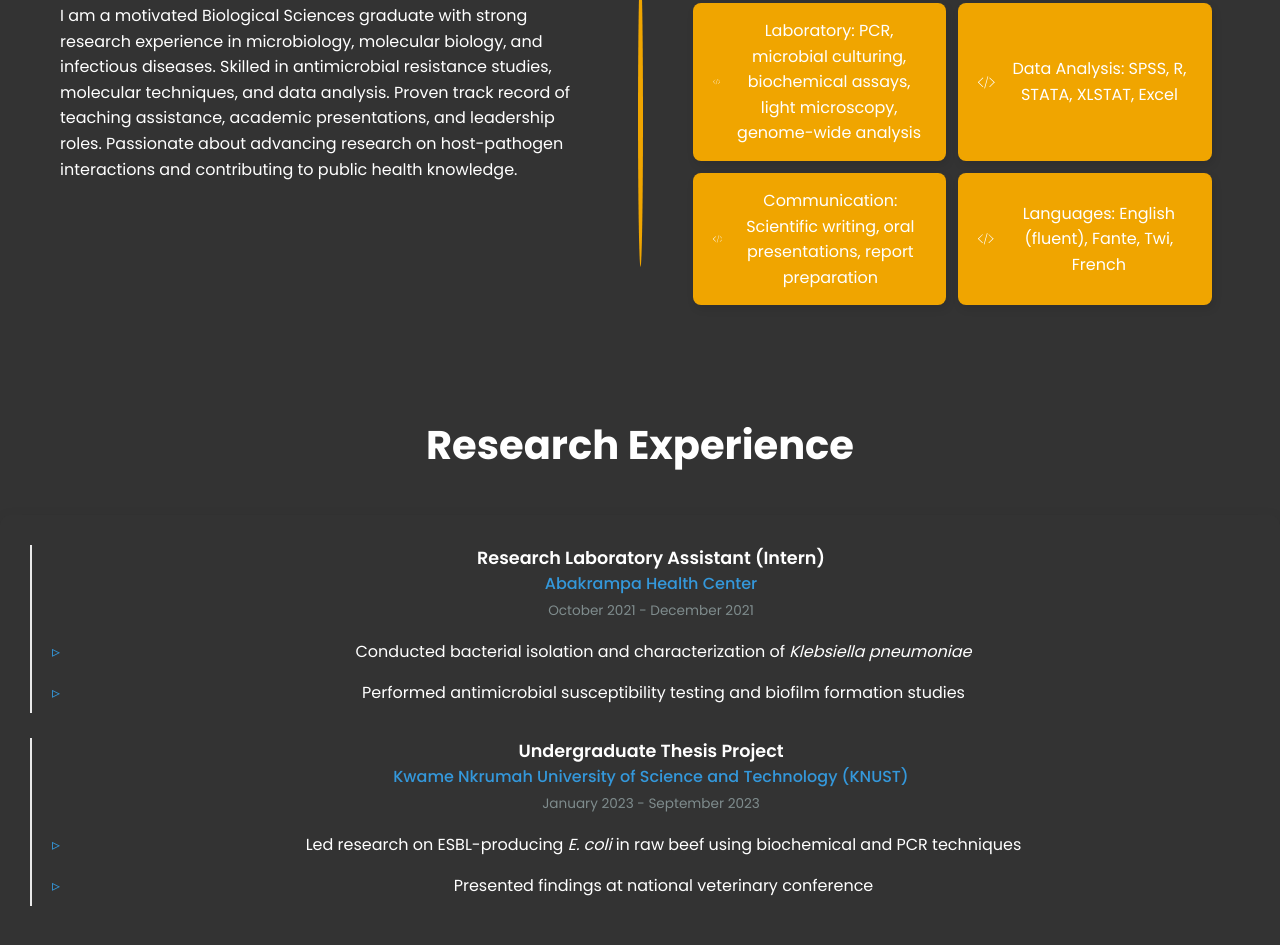
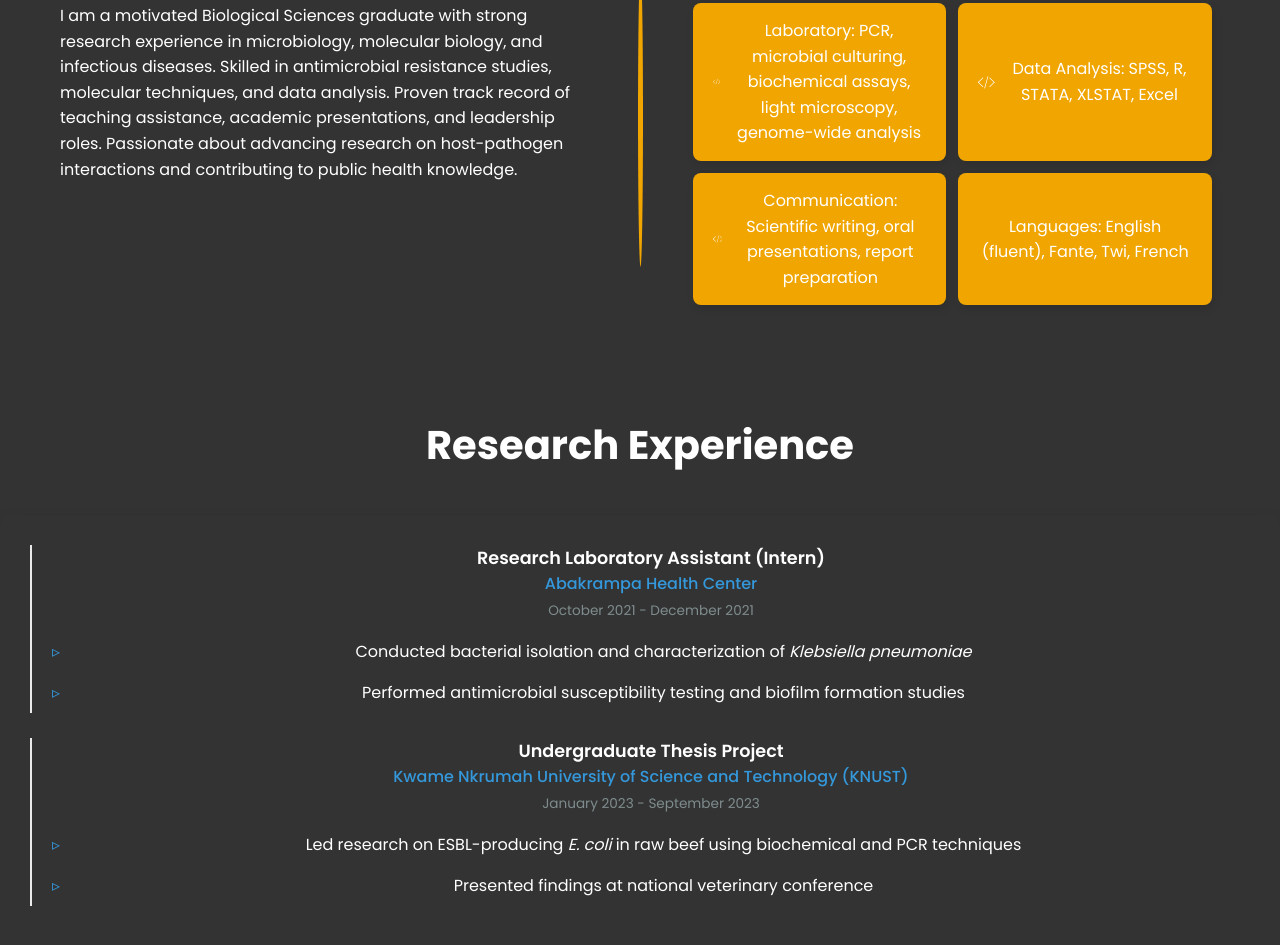
Before and after one commit to emma8-lab/main_portfolio, a plain HTML site: page index.html in a window 1280 px wide. Shown: the part 1109-2054 px from the top of the page. Drawn offline with Linux system fonts and the light colour scheme.

Commit message:
Editted skills

```diff
--- a/index.html
+++ b/index.html
@@ -202,34 +202,6 @@
                 </div>
 
                 <div class="skill-card">
-                    <?xml version="1.0" ?>
-                    <!DOCTYPE svg
-                        PUBLIC '-//W3C//DTD SVG 1.1//EN' 'http://www.w3.org/Graphics/SVG/1.1/DTD/svg11.dtd'><svg
-                        enable-background="new 0 0 512 512" id="Layer_1" version="1.1" viewBox="0 0 512 512"
-                        xml:space="preserve" xmlns="http://www.w3.org/2000/svg"
-                        xmlns:xlink="http://www.w3.org/1999/xlink">
-                        <g>
-                            <g>
-                                <path
-                                    d="M361.9,401.4c-2.8,0-5.5-1.1-7.6-3.2c-4-4.2-3.9-10.9,0.3-14.9l139.6-134.9c4.2-4,10.9-3.9,14.9,0.3    c4,4.2,3.9,10.9-0.3,14.9L369.2,398.5C367.1,400.4,364.5,401.4,361.9,401.4z"
-                                    fill="#fff" />
-                                <path
-                                    d="M501.5,266.5c-2.6,0-5.3-1-7.3-3L354.5,128.7c-4.2-4-4.3-10.7-0.3-14.9c4-4.2,10.7-4.3,14.9-0.3    l139.6,134.9c4.2,4,4.3,10.7,0.3,14.9C507,265.5,504.2,266.5,501.5,266.5z"
-                                    fill="#fff" />
-                            </g>
-                            <g>
-                                <path
-                                    d="M150.1,401.4c-2.6,0-5.3-1-7.3-3L3.2,263.6c-4.2-4-4.3-10.7-0.3-14.9c4-4.2,10.7-4.3,14.9-0.3l139.6,134.9    c4.2,4,4.3,10.7,0.3,14.9C155.6,400.4,152.9,401.4,150.1,401.4z"
-                                    fill="#fff" />
-                                <path
-                                    d="M10.5,266.5c-2.8,0-5.5-1.1-7.6-3.2c-4-4.2-3.9-10.9,0.3-14.9l139.6-134.9c4.2-4,10.9-3.9,14.9,0.3    c4,4.2,3.9,10.9-0.3,14.9L17.9,263.6C15.8,265.6,13.2,266.5,10.5,266.5z"
-                                    fill="#fff" />
-                            </g>
-                            <path
-                                d="M205.8,446.1c-0.9,0-1.9-0.1-2.8-0.4c-5.6-1.6-8.9-7.4-7.3-13L296,73.6c1.6-5.6,7.4-8.9,13-7.3   c5.6,1.6,8.9,7.4,7.3,13L216,438.4C214.7,443.1,210.4,446.1,205.8,446.1z"
-                                fill="#fff" />
-                        </g>
-                    </svg>
                     <p>
                         Languages: English (fluent), Fante, Twi, French
                     </p>
```
